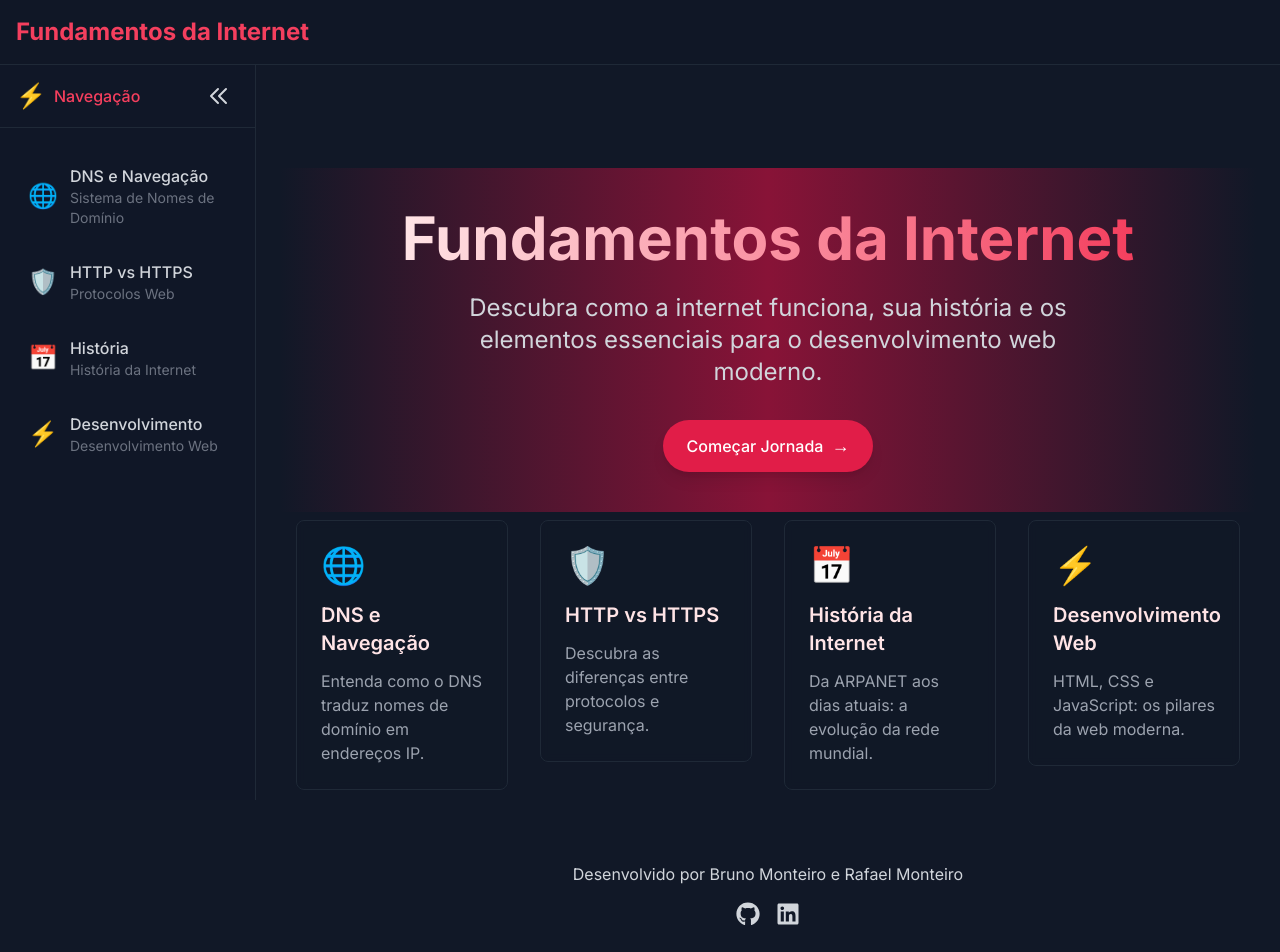
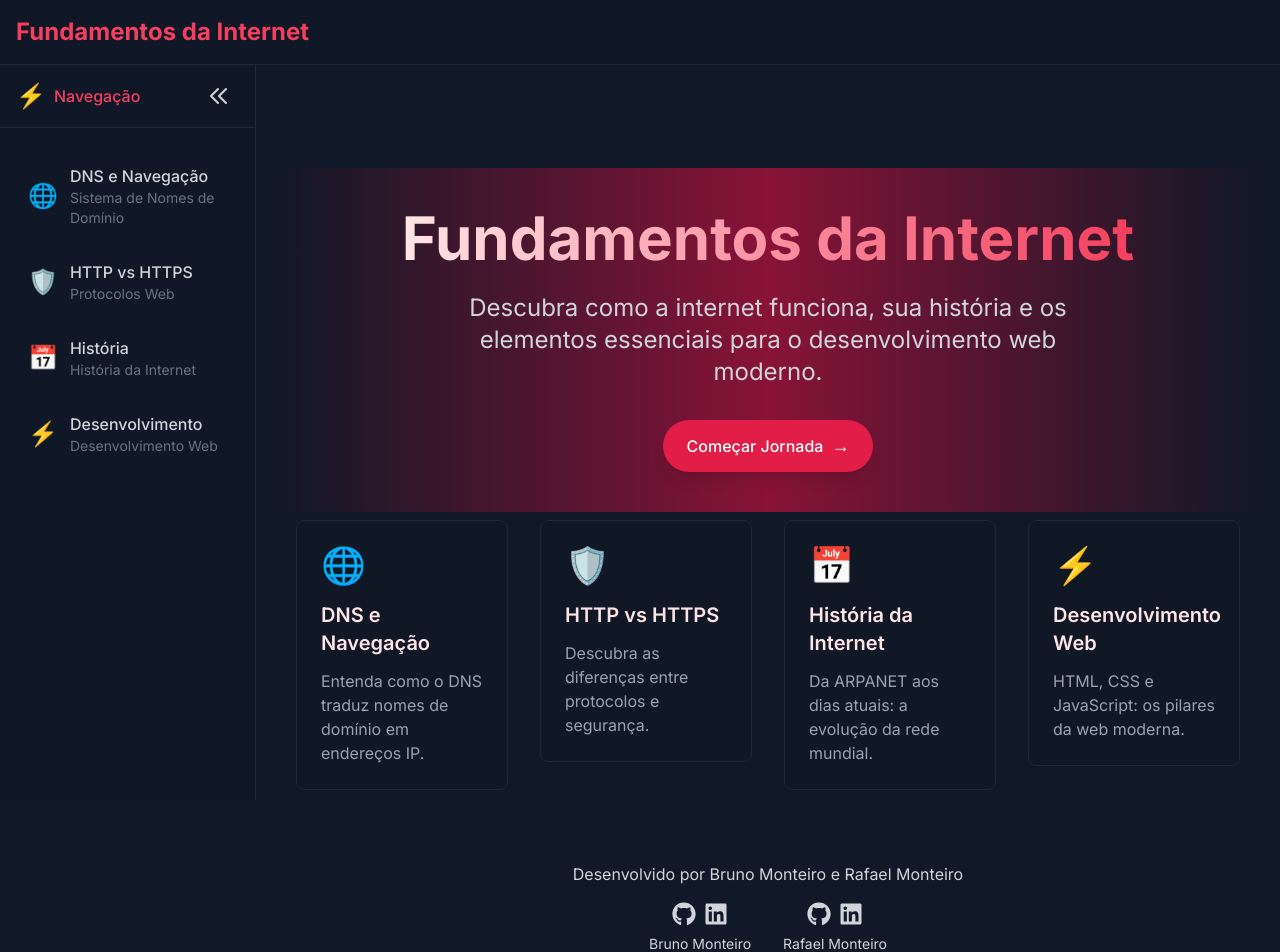
Before and after one commit to Brunoxd23/Fundamentos_Internet, a Next.js app: page / in a window 1280 px wide. Shown: the top 952 px of the page. Built offline with nearby package versions, Linux system fonts and the light colour scheme.

Commit message:
Footer adicionado ao projeto

```diff
--- a/package.json
+++ b/package.json
@@ -11,7 +11,8 @@
   "dependencies": {
     "next": "14.1.0",
     "react": "^18.2.0",
-    "react-dom": "^18.2.0"
+    "react-dom": "^18.2.0",
+    "react-icons": "^5.5.0"
   },
   "devDependencies": {
     "@types/node": "^20",
--- a/src/components/Footer.tsx
+++ b/src/components/Footer.tsx
@@ -5,8 +5,12 @@ const Footer = () => {
   return (
     <footer className="bg-gray-900 text-gray-300 py-6">
       <div className="container mx-auto text-center">
-        <p className="mb-4">Desenvolvido por Bruno Monteiro e Rafael Monteiro</p>
-        <div className="flex justify-center space-x-4">
+        <p className="mb-4">
+          Desenvolvido por Bruno Monteiro e Rafael Monteiro
+        </p>
+        <div className="flex justify-center space-x-8">
+          <div className="flex flex-col items-center space-y-2">
+            <div className="flex space-x-2">
               <a
                 href="https://github.com/Brunoxd23"
                 target="_blank"
@@ -16,7 +20,7 @@ const Footer = () => {
                 <FaGithub size={24} />
               </a>
               <a
-            href="https://www.linkedin.com/in/seu-perfil-linkedin"
+                href="https://www.linkedin.com/in/bruno-monteiro-52b174255/"
                 target="_blank"
                 rel="noopener noreferrer"
                 className="text-gray-300 hover:text-white transition-colors"
@@ -24,6 +28,31 @@ const Footer = () => {
                 <FaLinkedin size={24} />
               </a>
             </div>
+            <span className="text-sm">Bruno Monteiro</span>
+          </div>
+
+          <div className="flex flex-col items-center space-y-2">
+            <div className="flex space-x-2">
+              <a
+                href="https://github.com/pixeldreamdev"
+                target="_blank"
+                rel="noopener noreferrer"
+                className="text-gray-300 hover:text-white transition-colors"
+              >
+                <FaGithub size={24} />
+              </a>
+              <a
+                href="https://www.linkedin.com/in/rafael-monteiro-ba42aa357/"
+                target="_blank"
+                rel="noopener noreferrer"
+                className="text-gray-300 hover:text-white transition-colors"
+              >
+                <FaLinkedin size={24} />
+              </a>
+            </div>
+            <span className="text-sm">Rafael Monteiro</span>
+          </div>
+        </div>
       </div>
     </footer>
   );
```
Also changed, not shown: 1 other file (tests, documents, lock files or other folders). Lines whose indentation alone changed are shown as unchanged.
